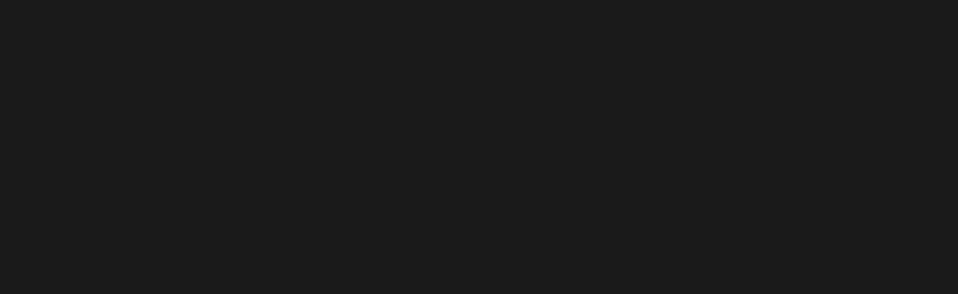
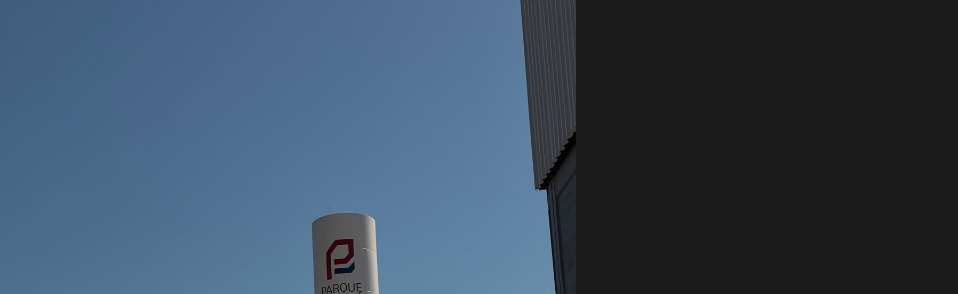
Before and after one commit to thages/paranaingenieria, a plain HTML site: page index.html in a window 1280 px wide. Shown: the top 294 px of the page, without its empty margins (0-958 px from the left). Drawn offline with Linux system fonts and the light colour scheme.

Commit message:
destaque

```diff
--- a/index.html
+++ b/index.html
@@ -83,7 +83,7 @@
             left: 0;
             width: 100%;
             height: 100%;
-            background: url('/web/public/destaque.jpg') no-repeat;
+            background: url('/public/destaque.jpg') no-repeat;
             background-size: 55%;
             clip-path: polygon(0 0, 60% 0, 50% 100%, 0% 100%);
             z-index: 1;
```
